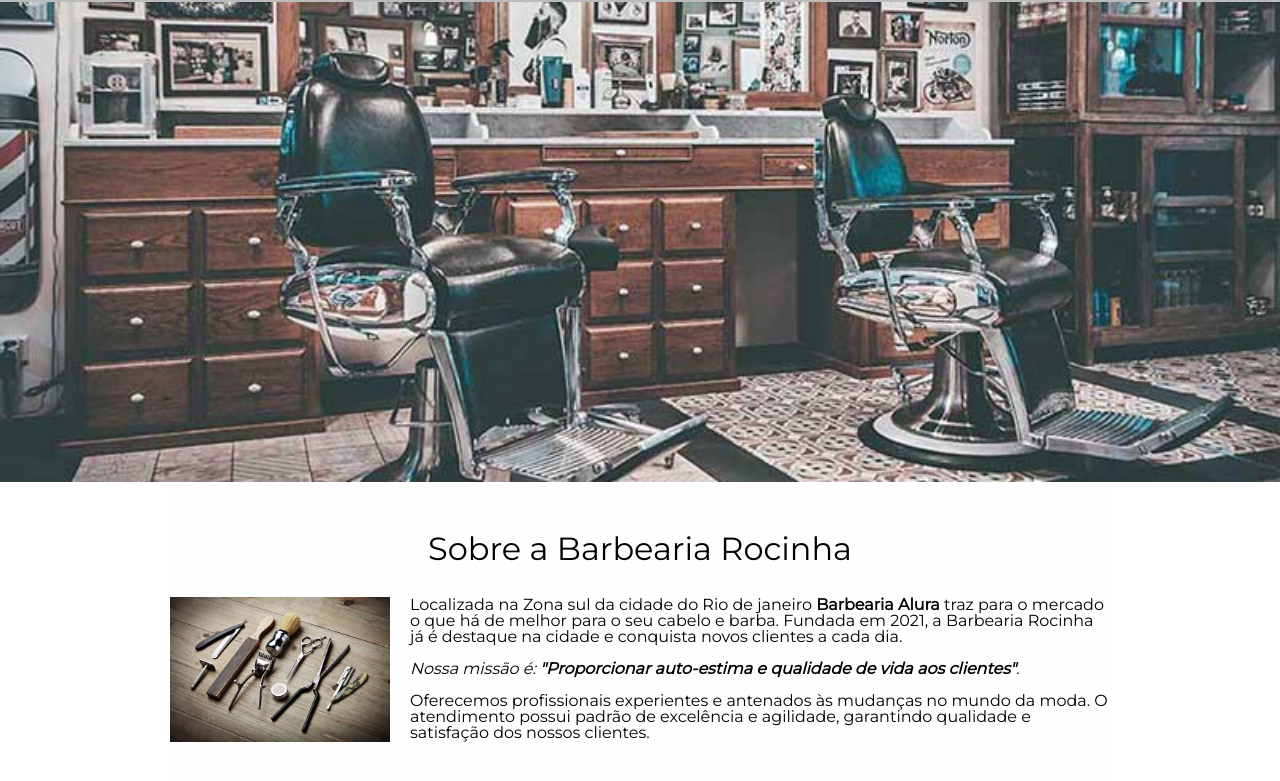
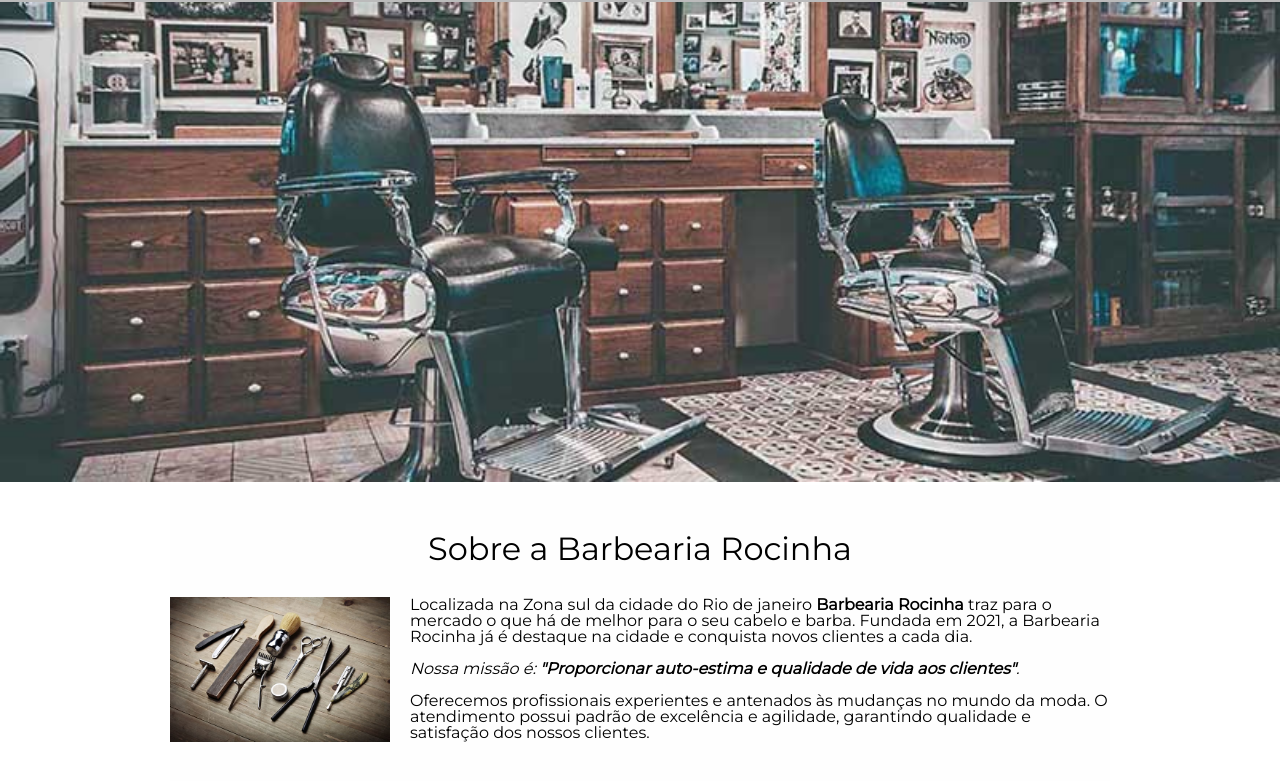
Before and after one commit to Ricardolisboa17/site_barbearia_rocinha, a plain HTML site: page index.html in a window 1280 px wide. Shown: the part 291-1072 px from the top of the page. Drawn offline with Linux system fonts and the light colour scheme.

Commit message:
alteração

```diff
--- a/index.html
+++ b/index.html
@@ -34,7 +34,7 @@
 
 				<img class="utensilios" src="utensilios2.jpg" alt="Utensilios de um barbeiro.">
 
-				<p>Localizada na Zona sul da cidade do Rio de janeiro <strong>Barbearia Alura</strong> traz para o mercado o que há de melhor para o seu cabelo e barba. Fundada em 2021, a Barbearia Rocinha já é destaque na cidade e conquista novos clientes a cada dia.</p>
+				<p>Localizada na Zona sul da cidade do Rio de janeiro <strong>Barbearia Rocinha</strong> traz para o mercado o que há de melhor para o seu cabelo e barba. Fundada em 2021, a Barbearia Rocinha já é destaque na cidade e conquista novos clientes a cada dia.</p>
 
 				<p id="missao"><em>Nossa missão é: <strong>"Proporcionar auto-estima e qualidade de vida aos clientes"</strong>.</em></p>
 
--- a/style.css
+++ b/style.css
@@ -258,7 +258,7 @@ td, th {
 	margin: 2em auto;
 }
 
-@media screen and (max-width: 812px) {
+@media screen and (max-width: 844px) {
 	.caixa, .principal, .conteudo-beneficios, .mapa-conteudo,.video {
 		width: auto;
 	}
@@ -276,7 +276,7 @@ td, th {
 	}
 
 }
-@media screen and (max-width: 812px) {
+@media screen and (max-width: 844px) {
 
 	.caixa, .produtos, .produtos li {
 		width: auto;
@@ -284,7 +284,7 @@ td, th {
 
 }
 
-@media screen and (max-width: 812px) {
+@media screen and (max-width: 844px) {
 	.caixa, .main-todas {
 		width: auto;
 	}
```
